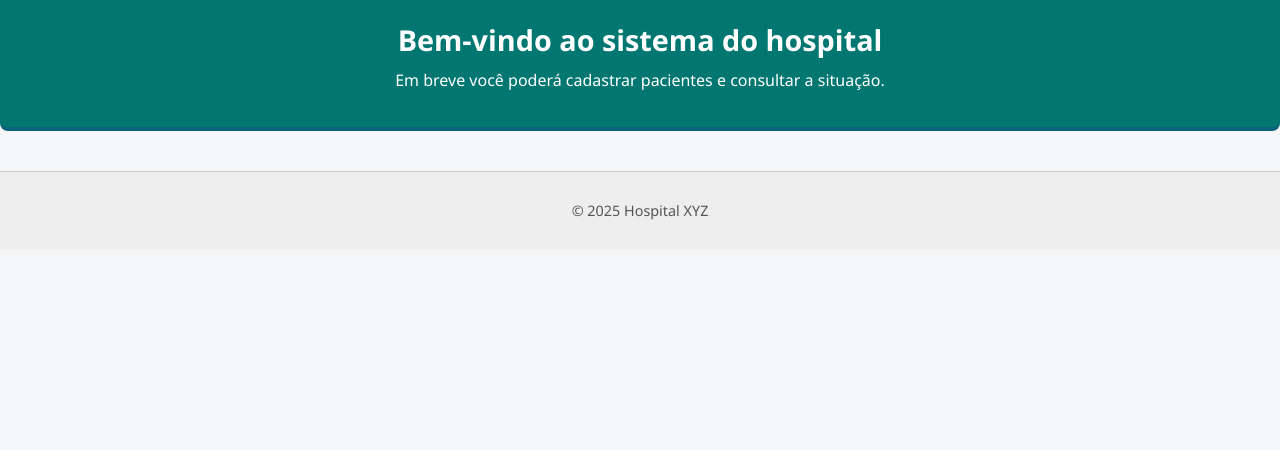
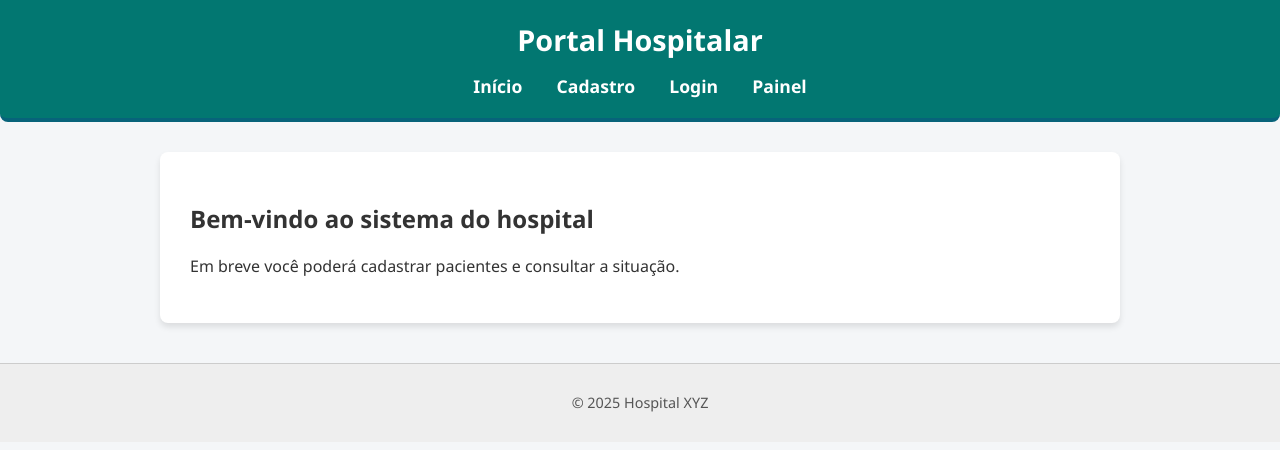
Before and after one commit to gomes-a/webcare, a plain HTML site: page index.html in a window 1280 px wide. Drawn offline with Linux system fonts and the light colour scheme.

Commit message:
ajustes no estilo, adicionando navegação e layout principal, estrutura inicial com páginas html

```diff
--- a/css/style.css
+++ b/css/style.css
@@ -1,3 +1,4 @@
+/* Corpo */
 body {
   font-family: 'Segoe UI', Tahoma, Geneva, Verdana, sans-serif;
   background-color: #f4f6f8;
@@ -8,7 +9,7 @@ body {
 
 /* Cabeçalho */
 header {
-  background-color: #027771;
+  background-color: #027771; /* Mantendo sua cor */
   padding: 20px;
   color: white;
   text-align: center;
@@ -26,6 +27,33 @@ header p {
   font-size: 1rem;
 }
 
+/* Navegação */
+nav {
+  margin-top: 15px;
+}
+
+nav a {
+  color: white;
+  margin: 0 15px;
+  text-decoration: none;
+  font-weight: bold;
+  font-size: 1.1rem;
+}
+
+nav a:hover {
+  text-decoration: underline;
+}
+
+/* Corpo principal */
+main {
+  padding: 30px;
+  max-width: 900px;
+  margin: 30px auto;
+  background: white;
+  border-radius: 8px;
+  box-shadow: 0 4px 6px rgba(0, 0, 0, 0.1);
+}
+
 /* Rodapé */
 footer {
   text-align: center;
--- a/index.html
+++ b/index.html
@@ -8,9 +8,19 @@
 </head>
 <body>
   <header>
-    <h1>Bem-vindo ao sistema do hospital</h1>
+    <h1>Portal Hospitalar</h1>
+    <nav>
+      <a href="index.html">Início</a>
+      <a href="cadastro.html">Cadastro</a>
+      <a href="login.html">Login</a>
+      <a href="painel.html">Painel</a>
+    </nav>
+  </header>
+
+  <main>
+    <h2>Bem-vindo ao sistema do hospital</h2>
     <p>Em breve você poderá cadastrar pacientes e consultar a situação.</p>
-  </header>
+  </main>
 
   <footer>
     <p>&copy; 2025 Hospital XYZ</p>
```
Also changed, not shown: cadastro.html (added, +29 -0 lines), login.html (added, +28 -0 lines), painel.html (added, +26 -0 lines).
